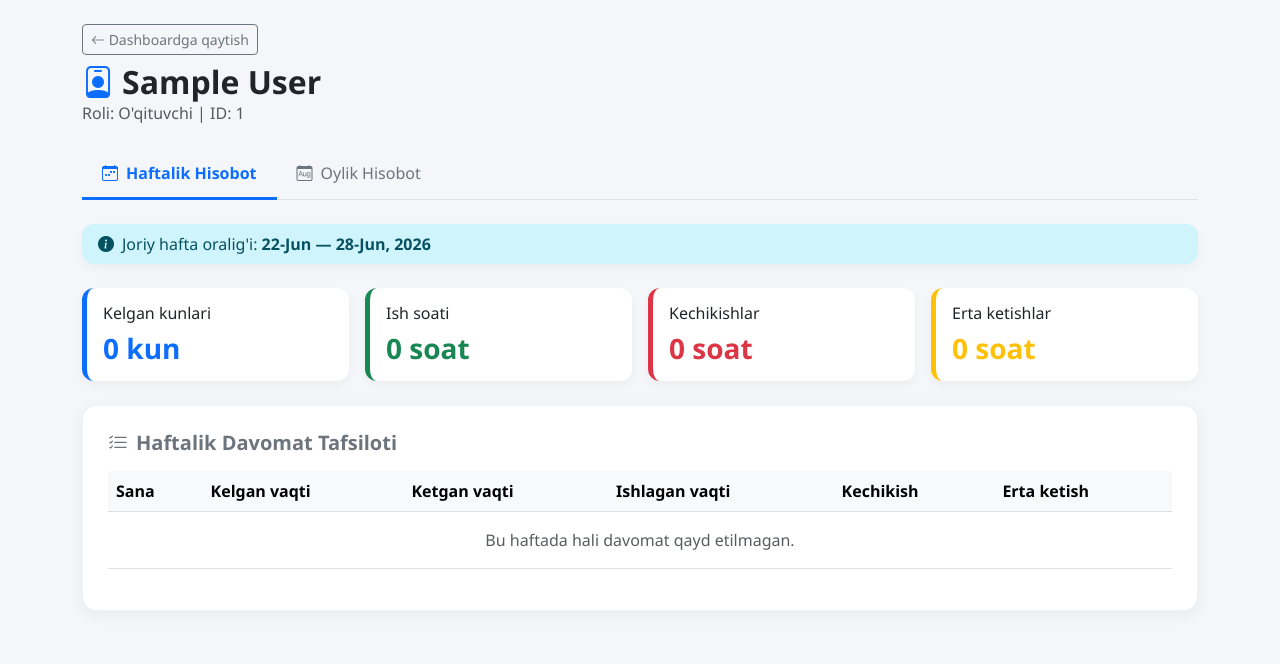
After one commit to alishervoitov/django_project, a Django app: page /monitoring/1/ in a window 1280 px wide. The commit adds this page. Shown: the top 664 px of the page. Run offline with Django 5.2, Linux system fonts and the light colour scheme; a user stored in the database is signed in; tables that the repository leaves empty hold one stand-in row (values such as "Sample post").

Commit message:
monitoring tizimi

```diff
--- a/attendance/urls.py
+++ b/attendance/urls.py
@@ -5,5 +5,6 @@ urlpatterns = [
     path('terminal/', views.check_id_attendance, name='check_id_page'),
     path('login/', views.login_page, name='login_page'),
     path('dashboard/', views.admin_dashboard, name='admin_dashboard'),
+    path('monitoring/<int:user_id>/', views.user_monitoring, name='user_monitoring'),
     path('logout/', views.logout_page, name='logout_page'),
 ]
--- a/attendance/views.py
+++ b/attendance/views.py
@@ -1,9 +1,12 @@
+import calendar
+
 from django.contrib.auth import logout, authenticate, login
-from django.shortcuts import render, redirect
+from django.db.models import Count, Sum
+from django.shortcuts import render, redirect, get_object_or_404
 from django.contrib import messages
 from django.utils import timezone
 from .models import CustomUser, DailySchedule, Attendance
-from datetime import datetime
+from datetime import datetime, timedelta
 from django.contrib.auth.decorators import user_passes_test, login_required
 
 
@@ -165,3 +168,104 @@ def logout_page(request):
     logout(request)
     messages.info(request, "Tizimdan muvaffaqiyatli chiqdingiz.")
     return redirect('login_page')
+
+
+@login_required(login_url='login_page')
+def user_monitoring(request, user_id):
+    if not request.user.is_staff:
+        messages.error(request, "Sizda ushbu sahifaga ruxsat yo'q!")
+        return redirect('login_page')
+
+    employee = get_object_or_404(CustomUser, id=user_id)
+
+    if timezone.is_aware(timezone.now()):
+        local_now = timezone.localtime(timezone.now())
+    else:
+        local_now = datetime.now()
+
+    today = local_now.date()
+
+    start_of_week = today - timedelta(days=today.weekday())
+    end_of_week = start_of_week + timedelta(days=6)
+
+    weekly_attendances = Attendance.objects.filter(
+        user=employee,
+        date__range=[start_of_week, end_of_week]
+    ).order_by('date')
+
+    weekly_stats = weekly_attendances.aggregate(
+        days=Count('id'),
+        minutes=Sum('minutes_spent'),
+        late=Sum('late_minutes'),
+        early=Sum('early_out_minutes')
+    )
+
+    year = int(request.GET.get('year', today.year))
+    month = int(request.GET.get('month', today.month))
+
+    _, last_day = calendar.monthrange(year, month)
+    start_of_month = datetime(year, month, 1).date()
+    end_of_month = datetime(year, month, last_day).date()
+
+    monthly_attendances = Attendance.objects.filter(
+        user=employee,
+        date__range=[start_of_month, end_of_month]
+    ).order_by('-date')
+
+    monthly_stats = monthly_attendances.aggregate(
+        days=Count('id'),
+        minutes=Sum('minutes_spent'),
+        late=Sum('late_minutes'),
+        early=Sum('early_out_minutes')
+    )
+
+    def format_to_hours(minutes):
+        if not minutes: return "0 soat"
+        h = minutes // 60
+        m = minutes % 60
+        return f"{h} soat {m} d" if h > 0 else f"{m} daqiqa"
+
+    w_stats = {
+        'days': weekly_stats['days'] or 0,
+        'work_hours': format_to_hours(weekly_stats['minutes']),
+        'late': format_to_hours(weekly_stats['late']),
+        'early': format_to_hours(weekly_stats['early']),
+    }
+
+    m_stats = {
+        'days': monthly_stats['days'] or 0,
+        'work_hours': format_to_hours(monthly_stats['minutes']),
+        'late': format_to_hours(monthly_stats['late']),
+        'early': format_to_hours(monthly_stats['early']),
+    }
+
+    for att in weekly_attendances:
+        att.readable_spent = format_to_hours(att.minutes_spent)
+        att.readable_late = format_to_hours(att.late_minutes) if att.late_minutes > 0 else None
+        att.readable_early = format_to_hours(att.early_out_minutes) if att.early_out_minutes > 0 else None
+
+    for att in monthly_attendances:
+        att.readable_spent = format_to_hours(att.minutes_spent)
+        att.readable_late = format_to_hours(att.late_minutes) if att.late_minutes > 0 else None
+        att.readable_early = format_to_hours(att.early_out_minutes) if att.early_out_minutes > 0 else None
+
+    months_list = [
+        (1, "Yanvar"), (2, "Fevral"), (3, "Mart"), (4, "Aprel"), (5, "May"), (6, "Iyun"),
+        (7, "Iyul"), (8, "Avgust"), (9, "Sentyabr"), (10, "Oktyabr"), (11, "Noyabr"), (12, "Dekabr")
+    ]
+    years_list = [today.year - 1, today.year, today.year + 1]
+
+    context = {
+        'employee': employee,
+        'weekly_attendances': weekly_attendances,
+        'monthly_attendances': monthly_attendances,
+        'w_stats': w_stats,
+        'm_stats': m_stats,
+        'start_of_week': start_of_week,
+        'end_of_week': end_of_week,
+        'current_month': month,
+        'current_year': year,
+        'months_list': months_list,
+        'years_list': years_list,
+    }
+    return render(request, 'attendance/user_monitoring.html', context)
--- /dev/null
+++ b/template/attendance/user_monitoring.html
@@ -0,0 +1,146 @@
+<!DOCTYPE html>
+<html lang="uz">
+<head>
+    <meta charset="UTF-8">
+    <meta name="viewport" content="width=device-width, initial-scale=1.0">
+    <title>{{ employee.get_full_name }} - Tahliliy Monitoring</title>
+    <link href="https://cdn.jsdelivr.net/npm/bootstrap@5.3.0/dist/css/bootstrap.min.css" rel="stylesheet">
+    <link rel="stylesheet" href="https://cdn.jsdelivr.net/npm/bootstrap-icons@1.10.5/font/bootstrap-icons.css">
+    <style>
+        body { background-color: #f4f6f9; font-family: 'Segoe UI', sans-serif; }
+        .card-stat { border: none; border-radius: 12px; box-shadow: 0 4px 10px rgba(0,0,0,0.04); }
+        .section-container { background: #ffffff; border-radius: 14px; box-shadow: 0 4px 15px rgba(0,0,0,0.05); padding: 25px; margin-bottom: 30px; border: 1px solid #eef2f5; }
+        .nav-tabs .nav-link { border: none; color: #6c757d; font-weight: 500; padding: 12px 20px; }
+        .nav-tabs .nav-link.active { color: #0d6efd; border-bottom: 3px solid #0d6efd; background: none; font-weight: bold; }
+    </style>
+</head>
+<body>
+
+<div class="container py-4">
+    <div class="d-flex justify-content-between align-items-center mb-4">
+        <div>
+            <a href="{% url 'admin_dashboard' %}" class="btn btn-outline-secondary btn-sm mb-2"><i class="bi bi-arrow-left"></i> Dashboardga qaytish</a>
+            <h2 class="fw-bold text-dark m-0"><i class="bi bi-person-badge text-primary me-2"></i>{{ employee.get_full_name }}</h2>
+            <p class="text-muted m-0">Roli: {{ employee.get_role_display }} | ID: {{ employee.staff_id }}</p>
+        </div>
+    </div>
+
+    <ul class="nav nav-tabs mb-4 border-bottom" id="monitoringTabs" role="tablist">
+        <li class="nav-item" role="presentation">
+            <button class="nav-link active" id="weekly-tab" data-bs-toggle="tab" data-bs-target="#weekly-panel" type="button" role="tab"><i class="bi bi-calendar-week me-2"></i>Haftalik Hisobot</button>
+        </li>
+        <li class="nav-item" role="presentation">
+            <button class="nav-link" id="monthly-tab" data-bs-toggle="tab" data-bs-target="#monthly-panel" type="button" role="tab"><i class="bi bi-calendar-month me-2"></i>Oylik Hisobot</button>
+        </li>
+    </ul>
+
+    <div class="tab-content" id="monitoringTabsContent">
+
+        <div class="tab-pane fade show active" id="weekly-panel" role="tabpanel" aria-labelledby="weekly-tab">
+            <div class="alert alert-info py-2 card-stat mb-4">
+                <i class="bi bi-info-circle-fill me-2"></i>Joriy hafta oralig'i: <strong>{{ start_of_week|date:"d-M" }} — {{ end_of_week|date:"d-M, Y" }}</strong>
+            </div>
+
+            <div class="row g-3 mb-4">
+                <div class="col-6 col-lg-3"><div class="card card-stat bg-white p-3 border-start border-primary border-5"><h6>Kelgan kunlari</h6><h3 class="fw-bold text-primary mb-0">{{ w_stats.days }} kun</h3></div></div>
+                <div class="col-6 col-lg-3"><div class="card card-stat bg-white p-3 border-start border-success border-5"><h6>Ish soati</h6><h3 class="fw-bold text-success mb-0">{{ w_stats.work_hours }}</h3></div></div>
+                <div class="col-6 col-lg-3"><div class="card card-stat bg-white p-3 border-start border-danger border-5"><h6>Kechikishlar</h6><h3 class="fw-bold text-danger mb-0">{{ w_stats.late }}</h3></div></div>
+                <div class="col-6 col-lg-3"><div class="card card-stat bg-white p-3 border-start border-warning border-5"><h6>Erta ketishlar</h6><h3 class="fw-bold text-warning mb-0">{{ w_stats.early }}</h3></div></div>
+            </div>
+
+            <div class="section-container">
+                <h5 class="fw-bold text-secondary mb-3"><i class="bi bi-list-check me-2"></i>Haftalik Davomat Tafsiloti</h5>
+                <div class="table-responsive">
+                    <table class="table table-hover align-middle">
+                        <thead class="table-light">
+                            <tr>
+                                <th>Sana</th>
+                                <th>Kelgan vaqti</th>
+                                <th>Ketgan vaqti</th>
+                                <th>Ishlagan vaqti</th>
+                                <th>Kechikish</th>
+                                <th>Erta ketish</th>
+                            </tr>
+                        </thead>
+                        <tbody>
+                            {% for att in weekly_attendances %}
+                            <tr>
+                                <td class="fw-bold text-secondary">{{ att.date|date:"Y-m-d (D)" }}</td>
+                                <td class="text-success fw-bold">{{ att.check_in|time:"H:i:s" }}</td>
+                                <td class="text-danger fw-bold">{% if att.check_out %}{{ att.check_out|time:"H:i:s" }}{% else %}-{% endif %}</td>
+                                <td><span class="badge bg-light text-dark border">{{ att.readable_spent }}</span></td>
+                                <td>{% if att.readable_late %}<span class="text-danger fw-bold"><i class="bi bi-clock me-1"></i>{{ att.readable_late }}</span>{% else %}<span class="text-success">✔ Yo'q</span>{% endif %}</td>
+                                <td>{% if att.readable_early %}<span class="text-warning fw-bold"><i class="bi bi-box-arrow-right me-1"></i>{{ att.readable_early }}</span>{% else %}<span class="text-success">✔ Yo'q</span>{% endif %}</td>
+                            </tr>
+                            {% empty %}
+                            <tr><td colspan="6" class="text-center text-muted py-3">Bu haftada hali davomat qayd etilmagan.</td></tr>
+                            {% endfor %}
+                        </tbody>
+                    </table>
+                </div>
+            </div>
+        </div>
+
+        <div class="tab-pane fade" id="monthly-panel" role="tabpanel" aria-labelledby="monthly-tab">
+            <div class="d-flex justify-content-between align-items-center mb-4">
+                <h5 class="fw-bold text-dark m-0"><i class="bi bi-funnel me-2"></i>Oyni tanlash</h5>
+                <form method="GET" action="" class="d-flex gap-2 bg-white p-2 rounded shadow-sm border">
+                    <select name="month" class="form-select form-select-sm" onchange="this.form.submit()">
+                        {% for m_num, m_name in months_list %}
+                            <option value="{{ m_num }}" {% if current_month == m_num %}selected{% endif %}>{{ m_name }}</option>
+                        {% endfor %}
+                    </select>
+                    <select name="year" class="form-select form-select-sm" onchange="this.form.submit()">
+                        {% for y in years_list %}
+                            <option value="{{ y }}" {% if current_year == y %}selected{% endif %}>{{ y }}-yil</option>
+                        {% endfor %}
+                    </select>
+                </form>
+            </div>
+
+            <div class="row g-3 mb-4">
+                <div class="col-6 col-lg-3"><div class="card card-stat bg-white p-3 border-start border-primary border-5"><h6>Oylik kelgan kunlari</h6><h3 class="fw-bold text-primary mb-0">{{ m_stats.days }} kun</h3></div></div>
+                <div class="col-6 col-lg-3"><div class="card card-stat bg-white p-3 border-start border-success border-5"><h6>Oylik ish soati</h6><h3 class="fw-bold text-success mb-0">{{ m_stats.work_hours }}</h3></div></div>
+                <div class="col-6 col-lg-3"><div class="card card-stat bg-white p-3 border-start border-danger border-5"><h6>Oylik kechikish</h6><h3 class="fw-bold text-danger mb-0">{{ m_stats.late }}</h3></div></div>
+                <div class="col-6 col-lg-3"><div class="card card-stat bg-white p-3 border-start border-warning border-5"><h6>Oylik erta ketish</h6><h3 class="fw-bold text-warning mb-0">{{ m_stats.early }}</h3></div></div>
+            </div>
+
+            <div class="section-container">
+                <h5 class="fw-bold text-secondary mb-3"><i class="bi bi-collection me-2"></i>Oylik Davomat Jurnali</h5>
+                <div class="table-responsive">
+                    <table class="table table-hover align-middle">
+                        <thead class="table-light">
+                            <tr>
+                                <th>Sana</th>
+                                <th>Kelgan vaqti</th>
+                                <th>Ketgan vaqti</th>
+                                <th>Ishlagan vaqti</th>
+                                <th>Kechikish</th>
+                                <th>Erta ketish</th>
+                            </tr>
+                        </thead>
+                        <tbody>
+                            {% for att in monthly_attendances %}
+                            <tr>
+                                <td class="fw-bold text-secondary">{{ att.date|date:"Y-m-d" }}</td>
+                                <td class="text-success fw-bold">{{ att.check_in|time:"H:i:s" }}</td>
+                                <td class="text-danger fw-bold">{% if att.check_out %}{{ att.check_out|time:"H:i:s" }}{% else %}-{% endif %}</td>
+                                <td><span class="badge bg-light text-dark border">{{ att.readable_spent }}</span></td>
+                                <td>{% if att.readable_late %}<span class="text-danger fw-bold"><i class="bi bi-clock me-1"></i>{{ att.readable_late }}</span>{% else %}<span class="text-success">✔ Yo'q</span>{% endif %}</td>
+                                <td>{% if att.readable_early %}<span class="text-warning fw-bold"><i class="bi bi-box-arrow-right me-1"></i>{{ att.readable_early }}</span>{% else %}<span class="text-success">✔ Yo'q</span>{% endif %}</td>
+                            </tr>
+                            {% empty %}
+                            <tr><td colspan="6" class="text-center text-muted py-3">Ushbu oyda davomat topilmadi.</td></tr>
+                            {% endfor %}
+                        </tbody>
+                    </table>
+                </div>
+            </div>
+        </div>
+
+    </div>
+</div>
+
+<script src="https://cdn.jsdelivr.net/npm/bootstrap@5.3.0/dist/js/bootstrap.bundle.min.js"></script>
+</body>
+</html>
```
Also changed, not shown: template/attendance/dashboard.html (+12 -21 lines).
